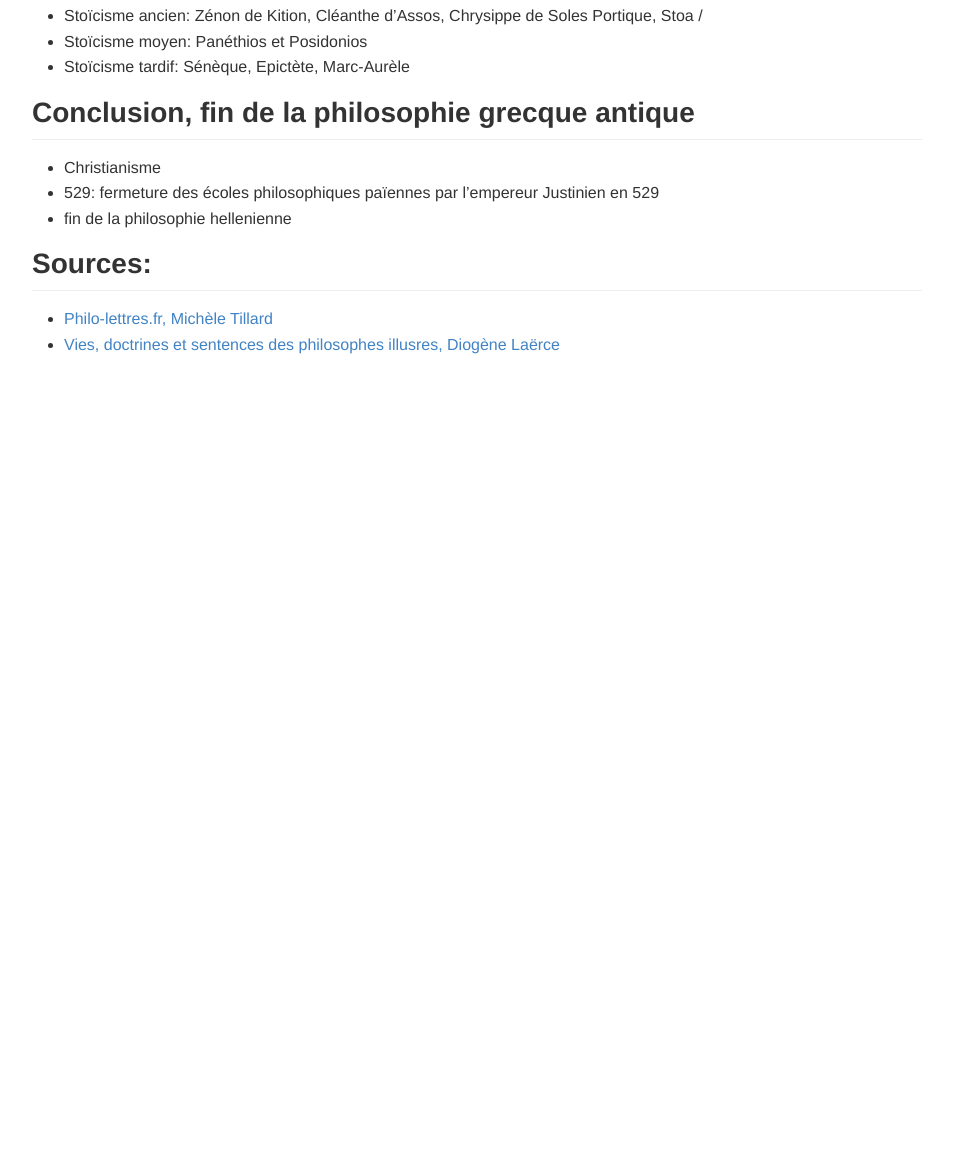
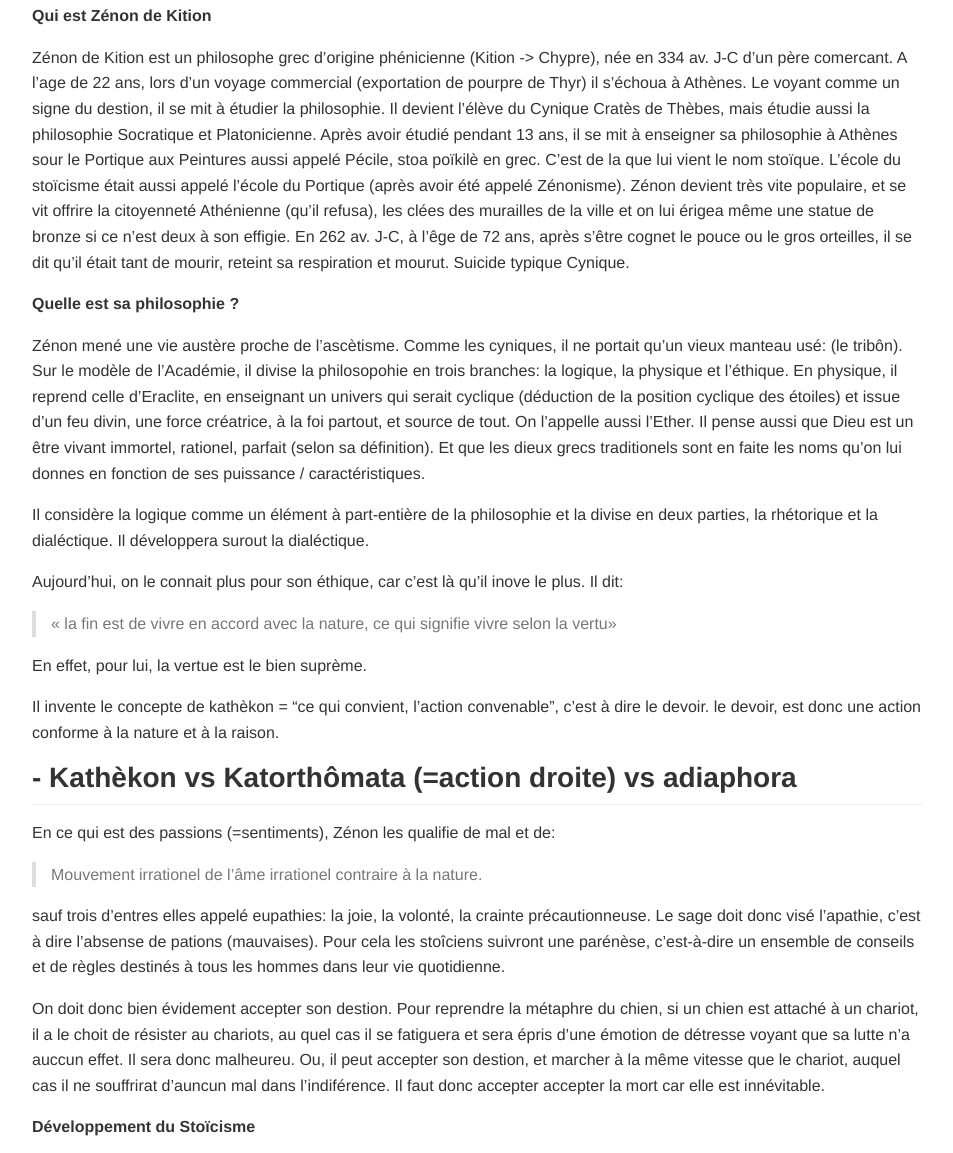
Before and after one commit to ebdm13/Philo-antique, a plain HTML site: page index.html in a window 1280 px wide. Shown: the part 6137-7290 px from the top of the page, without its empty margins (163-1116 px from the left). Before the commit the page ends 6571 px from the top, so only its background shows below. Drawn offline with Linux system fonts and the light colour scheme.

Commit message:
add Stoïcisme

```diff
--- a/index.html
+++ b/index.html
@@ -1256,6 +1256,27 @@ Cette doctrine eu beaucoup de succés, et s&rsquo;étendi dans tous le bassin m
 <p><img alt="Marc Aurèle, Musée Saint Raimon Toulouse" src="https://upload.wikimedia.org/wikipedia/commons/thumb/e/ec/MSR-ra-61-b-1-DM.jpg/440px-MSR-ra-61-b-1-DM.jpg" /></p>
 <p>Le principal courant qui née en parallège de l&rsquo;Epicurisme est le Stoïcisme.
 En effet, le Stoïcisme née en 301 av. J-C, de l&rsquo;ésprit de Zénon de Kition.</p>
+<p><strong>Qui est Zénon de Kition</strong></p>
+<p>Zénon de Kition est un philosophe grec d&rsquo;origine phénicienne (Kition -&gt; Chypre), née en 334 av. J-C d&rsquo;un père comercant. A l&rsquo;age de 22 ans, lors d&rsquo;un voyage commercial (exportation de pourpre de Thyr) il s&rsquo;échoua à Athènes. Le voyant comme un signe du destion, il se mit à étudier la philosophie. Il devient l&rsquo;élève du Cynique Cratès de Thèbes, mais étudie aussi la philosophie Socratique et Platonicienne. Après avoir étudié pendant 13 ans, il se mit à enseigner sa philosophie à Athènes sour le Portique aux Peintures aussi appelé Pécile, stoa poïkilè en grec. C&rsquo;est de la que lui vient le nom stoïque. L&rsquo;école du stoïcisme était aussi appelé l&rsquo;école du Portique (après avoir été appelé Zénonisme). Zénon devient très vite populaire, et se vit offrire la citoyenneté Athénienne (qu&rsquo;il refusa), les clées des murailles de la ville et on lui érigea même une statue de bronze si ce n&rsquo;est deux à son effigie. En 262 av. J-C, à l&rsquo;êge de 72 ans, après s&rsquo;être cognet le pouce ou le gros orteilles, il se dit qu&rsquo;il était tant de mourir, reteint sa respiration et mourut. Suicide typique Cynique.</p>
+<p><strong>Quelle est sa philosophie ?</strong></p>
+<p>Zénon mené une vie austère proche de l&rsquo;ascètisme. Comme les cyniques, il ne portait qu&rsquo;un vieux manteau usé: (le tribôn). Sur le modèle de l&rsquo;Académie, il divise la philosopohie en trois branches: la logique, la physique et l&rsquo;éthique.
+En physique, il reprend celle d&rsquo;Eraclite, en enseignant un univers qui serait cyclique (déduction de la position cyclique des étoiles) et issue d&rsquo;un feu divin, une force créatrice, à la foi partout, et source de tout. On l&rsquo;appelle aussi l&rsquo;Ether.
+Il pense aussi que Dieu est un être vivant immortel, rationel, parfait (selon sa définition). Et que les dieux grecs traditionels sont en faite les noms qu&rsquo;on lui donnes en fonction de ses puissance / caractéristiques.</p>
+<p>Il considère la logique comme un élément à part-entière de la philosophie et la divise en deux parties, la rhétorique et la dialéctique. Il développera surout la dialéctique.</p>
+<p>Aujourd&rsquo;hui, on le connait plus pour son éthique, car c&rsquo;est là qu&rsquo;il inove le plus. Il dit:</p>
+<blockquote>
+<p>« la fin est de vivre en accord avec la nature, ce qui signifie vivre selon la vertu» </p>
+</blockquote>
+<p>En effet, pour lui, la vertue est le bien suprème. </p>
+<p>Il invente le concepte de kathèkon = &ldquo;ce qui convient, l&rsquo;action convenable&rdquo;, c&rsquo;est à dire le devoir. le devoir, est donc une action conforme à la nature et à la raison. </p>
+<h2 id="-kathekon-vs-katorthomata-action-droite-vs-adiaphora">- Kathèkon vs Katorthômata (=action droite) vs adiaphora<a class="headerlink" href="#-kathekon-vs-katorthomata-action-droite-vs-adiaphora" title="Permanent link"></a></h2>
+<p>En ce qui est des passions (=sentiments), Zénon les qualifie de mal et de:</p>
+<blockquote>
+<p>Mouvement irrationel de l&rsquo;âme irrationel contraire à la nature.</p>
+</blockquote>
+<p>sauf trois d&rsquo;entres elles appelé eupathies: la joie, la volonté, la crainte précautionneuse. Le sage doit donc visé l&rsquo;apathie, c&rsquo;est à dire l&rsquo;absense de pations (mauvaises). Pour cela les stoîciens suivront une parénèse, c&rsquo;est-à-dire un ensemble de conseils et de règles destinés à tous les hommes dans leur vie quotidienne.</p>
+<p>On doit donc bien évidement accepter son destion. Pour reprendre la métaphre du chien, si un chien est attaché à un chariot, il a le choit de résister au chariots, au quel cas il se fatiguera et sera épris d&rsquo;une émotion de détresse voyant que sa lutte n&rsquo;a auccun effet. Il sera donc malheureu. Ou, il peut accepter son destion, et marcher à la même vitesse que le chariot, auquel cas il ne souffrirat d&rsquo;auncun mal dans l&rsquo;indiférence. Il faut donc accepter accepter la mort car elle est innévitable.</p>
+<p><strong>Développement du Stoïcisme</strong></p>
 <ul>
 <li>Stoïcisme ancien: Zénon de Kition, Cléanthe d&rsquo;Assos, Chrysippe de Soles
 Portique, Stoa / </li>
```
Also changed, not shown: 1 other file.
